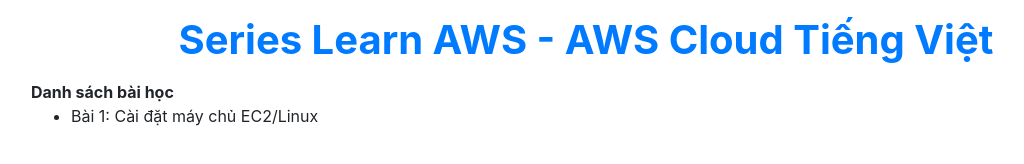
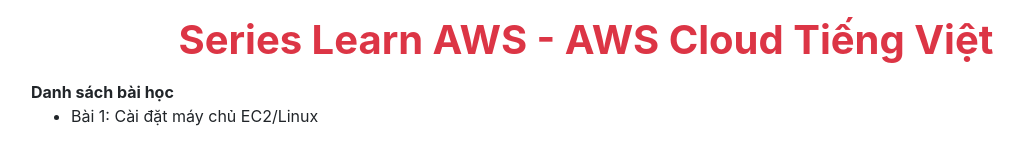
Before and after one commit to QuangTrung96/AWS, a plain HTML site: page index.html in a window 1280 px wide. Shown: the whole page, without its empty margins (54-1078 px from the left). Drawn offline with Linux system fonts and the light colour scheme.

```diff
--- a/index.html
+++ b/index.html
@@ -10,7 +10,7 @@
 
 <body>
     <div class="container mt-3">
-        <h1 class="text-primary text-center"><strong>Series Learn AWS - AWS Cloud Tiếng Việt</strong></h1>
+        <h1 class="text-danger text-center"><strong>Series Learn AWS - AWS Cloud Tiếng Việt</strong></h1>
         <div class="mt-3">
             <strong>Danh sách bài học</strong>
             <ul>
```
